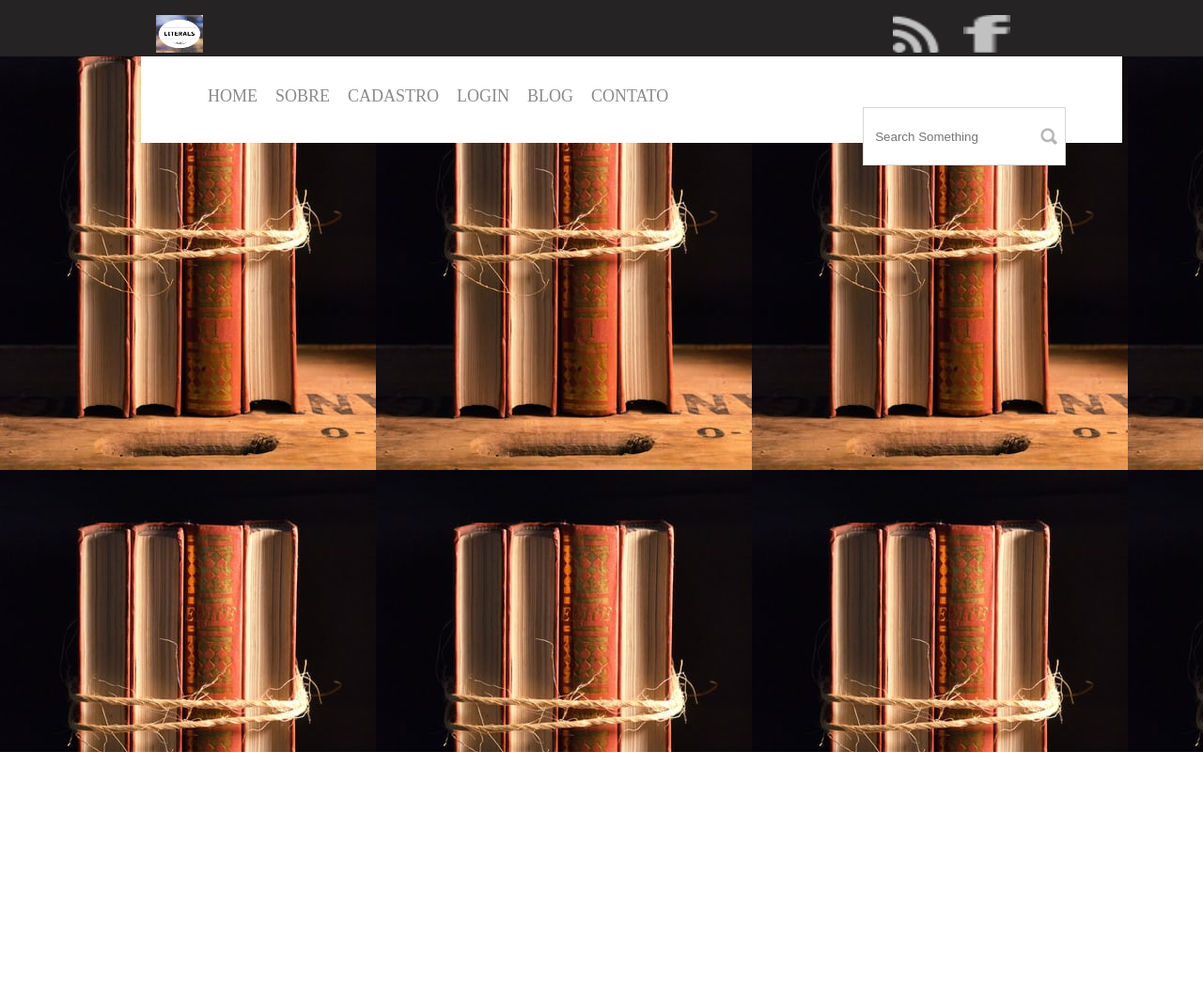
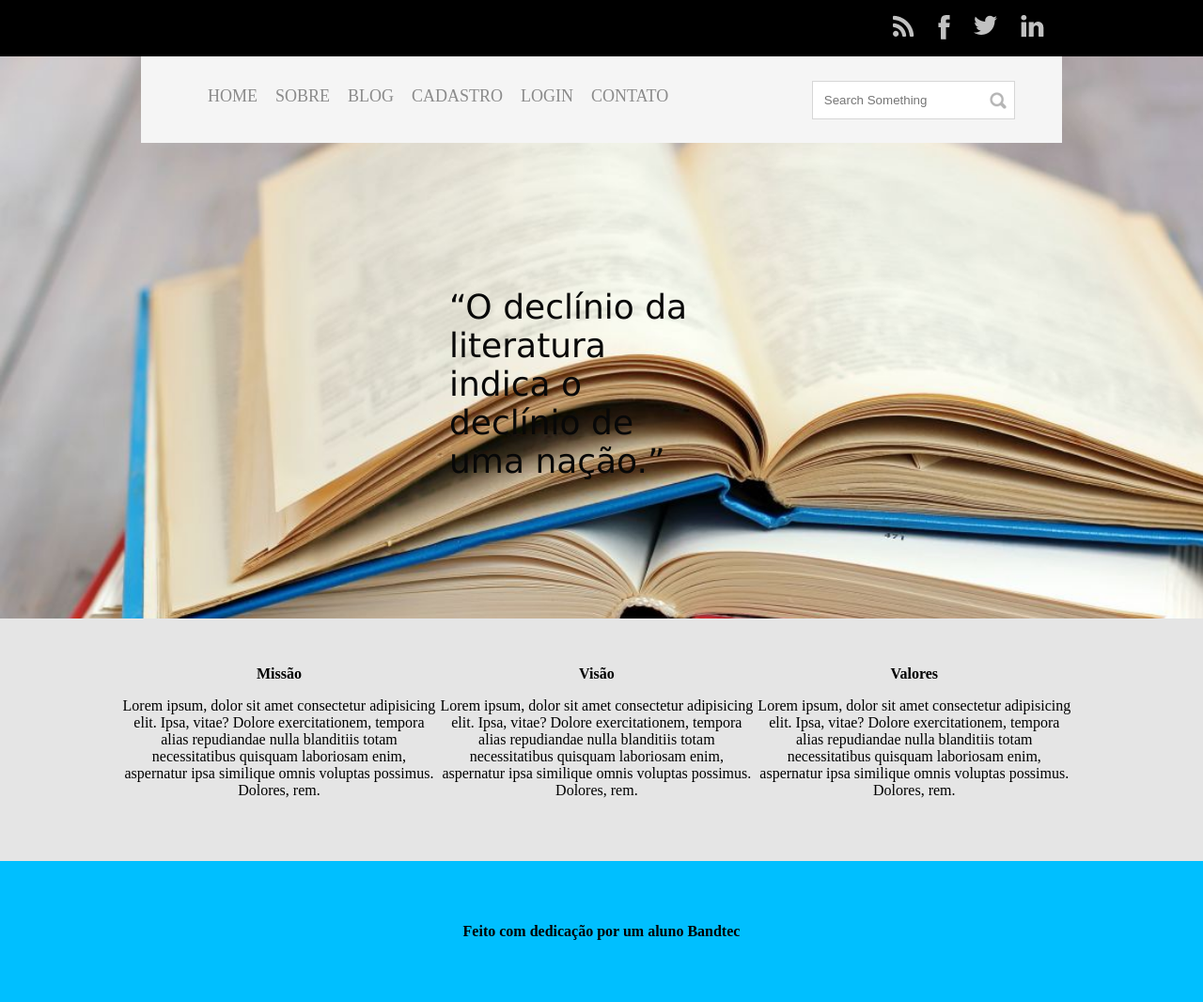
Before and after one commit to renatasouzamelo/Bandtec-Projeto-individual, a plain HTML site: page Site-Institucional/index.html in a window 1280 px wide. Shown: the whole page at 94% size. Before the commit the page ends 800 px from the top, so only its background shows below. Drawn offline with Linux system fonts and the light colour scheme.

Commit message:
atualizando tela home

```diff
--- a/Site-Institucional/CSS/style.css
+++ b/Site-Institucional/CSS/style.css
@@ -1,13 +1,18 @@
+
+
+
 body {
     padding: 0 auto;
     margin: 0 auto;
-    background-image: url(../img/banner.jpeg);
-    /*background-repeat: no-repeat;*/
+    position: relative;
+    background-image: url(../img/fundo.jpeg);
+    background-size: cover; /* para preencher toda tela */
+
     }
 
     .menu-principal {
     width: 100%;
-    background-color: #252323;
+    background-color: #000000;
     height: 60px;
     }
     main, .content {
@@ -21,10 +26,7 @@ body {
      width: 70%;
     }
 
-    img{
-        height: 40px;
-        width: 50px;
-    }
+
     .redes-sociais ul li {
     margin-left: 25px;
     display: inline-block;
@@ -36,15 +38,16 @@ body {
     float: right;
     }
     .header-2 {
-    background-color: #ffffff;
-    width: 1012px;
+    background-color: #f5f5f5;
+
+
     height: 60px;
     margin: 0 auto;
     padding: 16px;
     }
     .menu-urls {
     height: 80px;
-    border-bottom: 3px solid #efefef;
+    border-bottom: 3px solid  #00bfff;
     }
     .menu ul li {
         display: inline-block;
@@ -76,14 +79,122 @@ body {
         text-align: center;
         width: 30%;
         float: right;
+
+
     }
+
     .busca input {
         background-image: url(../img/icone-search.png);
         background-repeat: no-repeat;
-        height: 36px;
+        height: 15px;
         padding: 12px;
         width: 190px;
         margin-top: 10px;
         background-position: 96%;
         border: 1px solid #d6d6d6;
     }
+
+
+
+    .container{
+        width: 80%;
+        margin: 0 auto;
+    }
+
+
+.banner .container{
+    height: 500px;
+    display: flex;
+    align-items: center;
+}
+
+.banner p{
+    display: flex;
+    justify-content: center;
+
+    color: #080808;
+    margin: 0;
+    padding: 0;
+    width: 280px;
+    font-size: 36px;
+    margin-left: 350px;
+    font-family: Verdana, Geneva, Tahoma, sans-serif;
+
+}
+
+
+.social{
+    background-color: #e5e5e5;
+    padding: 50px  0;
+
+
+}
+
+.social .container{
+    display: flex;
+    justify-content: space-evenly;
+    flex-direction: column; /* fica como coluna um embaixo do outro */
+}
+
+
+
+.social h2 {
+    display: flex;
+    padding: 20px;
+    background-color: #ffffff;
+    border-radius: 20px;
+    align-self: center;  /* modifica somente um item */
+    justify-self: center;
+    text-align: center;
+    color: #e6005a;
+    margin: 0;
+
+}
+
+.social .boxes {
+    display: flex;  /*um ao lado do outro */
+}
+
+.social .box{
+    display: flex;
+    flex-wrap: wrap;  /*juntar */
+    justify-content: center;
+    flex-direction: column;
+    text-align: center;
+    width: 33%;
+}
+
+.social .box img{
+    width: 150px;
+    align-self: center;
+
+}
+
+.social .titulo{
+    display: flex;
+    justify-content: center;
+    margin-bottom: 50px;
+}
+
+.footer {
+    background-color: #00bfff;
+    height: 150px;
+    color: #000000;
+    margin: 0;
+    padding: 0;
+    display: flex;
+    justify-content: center;
+
+}
+
+.footer .container{
+    display: flex;
+    justify-content: center; /*todo */
+    align-items: center;
+}
+
+h4{
+    margin: 0;
+    padding: 0;
+
+}
--- a/Site-Institucional/index.html
+++ b/Site-Institucional/index.html
@@ -5,6 +5,7 @@
     <meta charset="UTF-8">
     <meta name="viewport" content="width=device-width, initial-scale=1.0">
     <title>Projeto-Bandtec</title>
+
     <link rel="stylesheet" type="text/css" href="./css/style.css">
 </head>
 
@@ -13,7 +14,7 @@
         <main>
             <div class="header-1">
                 <div class="logo">
-                    <img src="./img/logo.jpeg" alt="">
+                    <img src="" alt="">
                 </div>
                 <div class="redes-sociais">
                     <ul>
@@ -51,19 +52,20 @@
                         <a href="">Home</a>
                     </li>
                     <li>
-                        <a href="">Sobre</a>
-                    </li>
-                    <li>
-                        <a href="">Cadastro</a>
-                    </li>
-                    <li>
-                        <a href="">Login</a>
+                        <a href="./sobre.html" target="blank">Sobre</a>
                     </li>
                     <li>
                         <a href="">Blog</a>
                     </li>
                     <li>
-                        <a href="">Contato</a>
+                        <a href="./cadastro.html" target="blank">Cadastro</a>
+                    </li>
+                    <li>
+                        <a href="./login.html" target="blank">Login</a>
+
+                    </li>
+                    <li>
+                        <a href="./contato.html" target="blank">Contato</a>
                     </li>
                 </ul>
             </div>
@@ -72,7 +74,51 @@
             </div>
         </div>
     </main>
+    <div class="banner">
+        <div class="container">
+            <p>“O declínio da literatura indica o declínio de uma nação.” </p>
 
+        </div>
+
+    </div>
+
+
+        <div class="social">
+            <div class="container">
+
+                <div class="boxes">
+                    <div class="box">
+
+                        <h4>Missão</h4>
+                        <p>Lorem ipsum, dolor sit amet consectetur adipisicing elit. Ipsa, vitae? Dolore exercitationem, tempora alias repudiandae nulla blanditiis totam necessitatibus quisquam laboriosam enim, aspernatur ipsa similique omnis voluptas possimus. Dolores, rem.</p>
+
+                    </div>
+                    <div class="box">
+
+                        <h4>Visão</h4>
+                        <p>Lorem ipsum, dolor sit amet consectetur adipisicing elit. Ipsa, vitae? Dolore exercitationem, tempora alias repudiandae nulla blanditiis totam necessitatibus quisquam laboriosam enim, aspernatur ipsa similique omnis voluptas possimus. Dolores, rem.</p>
+
+                    </div>
+                    <div class="box">
+
+                        <h4>Valores</h4>
+                        <p>Lorem ipsum, dolor sit amet consectetur adipisicing elit. Ipsa, vitae? Dolore exercitationem, tempora alias repudiandae nulla blanditiis totam necessitatibus quisquam laboriosam enim, aspernatur ipsa similique omnis voluptas possimus. Dolores, rem.</p>
+
+                    </div>
+
+
+                </div>
+
+
+            </div>
+
+        </div>
+
+  <div class="footer">
+      <div class="container">
+          <h4>Feito com dedicação por um aluno Bandtec</h4>
+      </div>
+  </div>
 
 </body>
 
```
Also changed, not shown: Site-Institucional/cadastro.html (added, +11 -0 lines), Site-Institucional/sobre.html (+40 -0 lines), Site-Institucional/img/banner.jpeg (deleted), Site-Institucional/img/fundo.jpeg (added), Site-Institucional/img/logo.jpeg (deleted), Site-Institucional/login.html (added), 3 other files.
